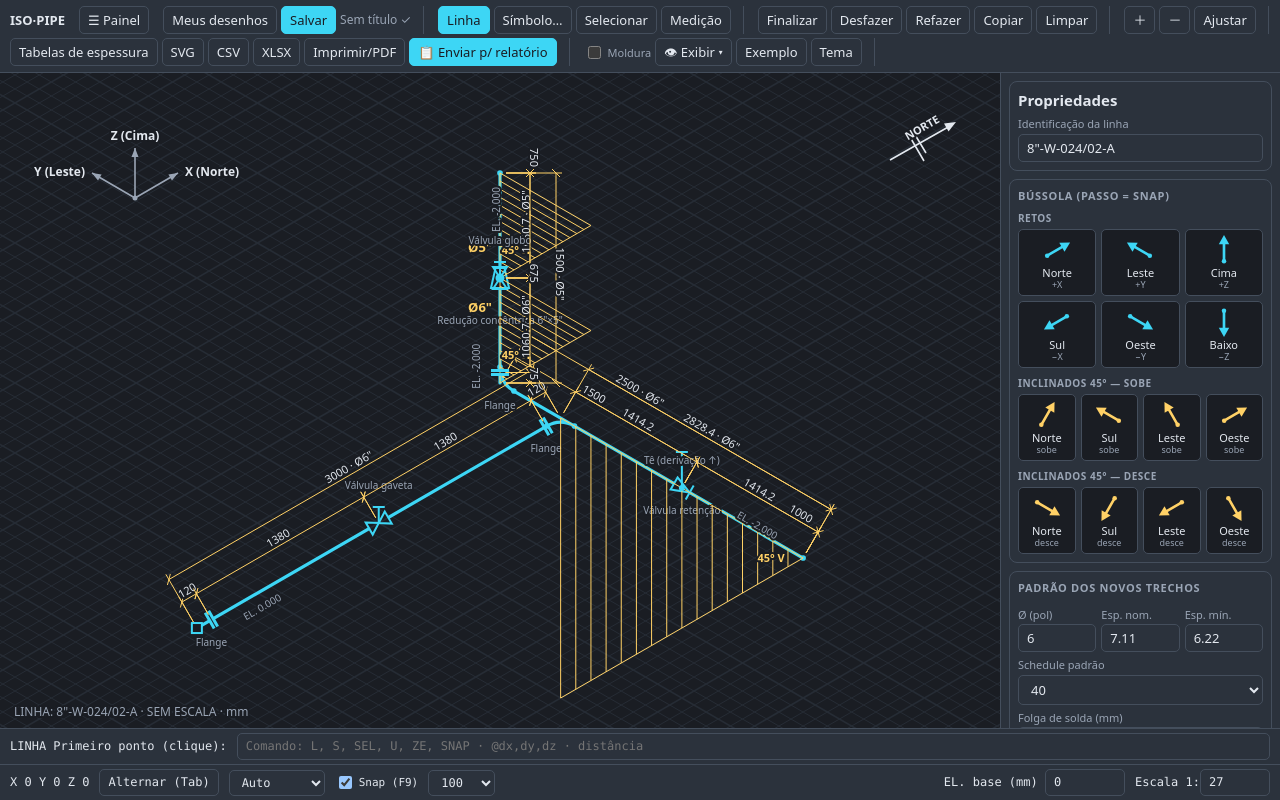
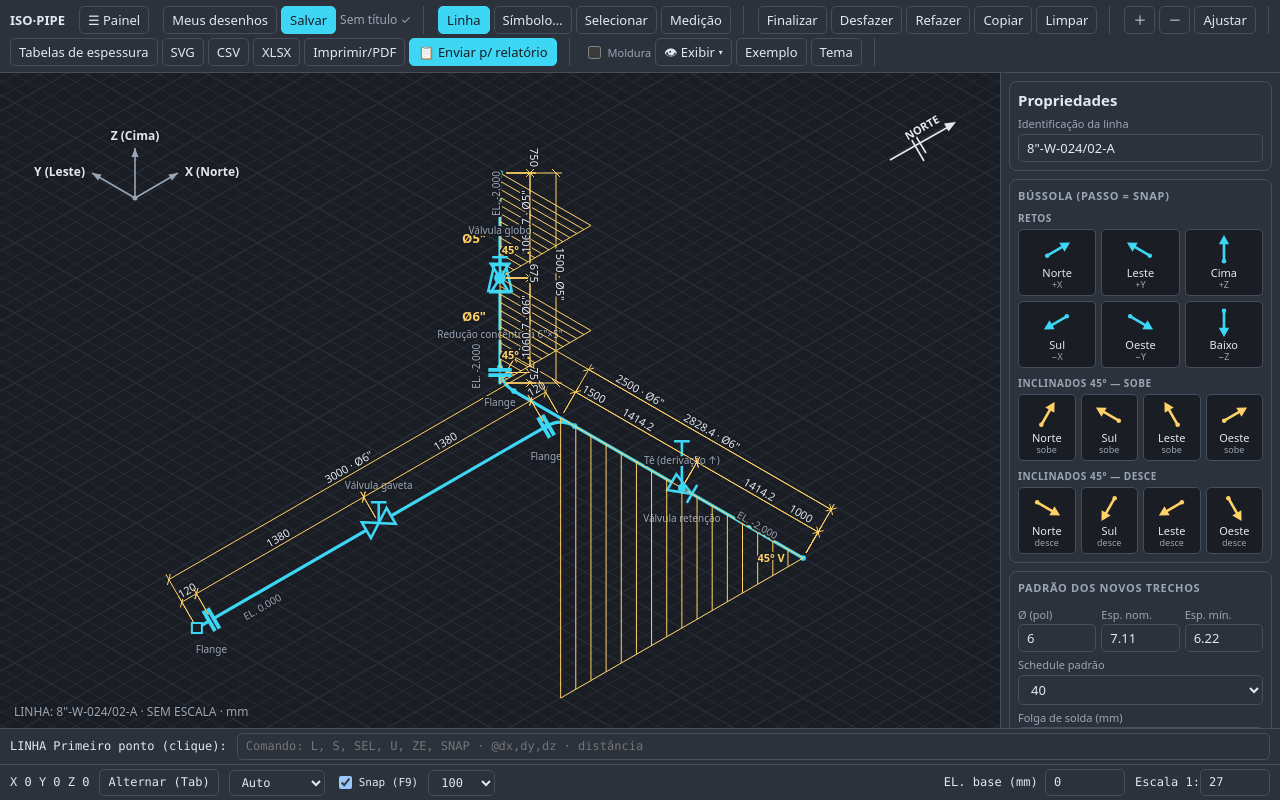
Before and after one commit to NiltonTakahashi/isopipe, a plain HTML site: page index.html in a window 1280 px wide. Drawn offline with Linux system fonts and the light colour scheme.

Commit message:
Tamanho dos símbolos proporcional ao diâmetro do tubo
O símbolo tem tamanho real aproximado (2,5x o diâmetro externo; equipamentos 6x) e acompanha o zoom como o resto do desenho, com mínimo e máximo na tela. Cache offline v6.

Co-Authored-By: Claude Opus 5.5 <noreply@anthropic.com>
Claude-Session: https://claude.ai/code/session_015C3DAx6k7VE4f8EWDsNG7b

```diff
--- a/index.html
+++ b/index.html
@@ -151,17 +151,17 @@ const ins=t=>`<path d="M0 0V-14" fill="none" stroke="var(--pipe)" stroke-width="
  compressor:`<polygon points="-13,-11 13,-5 13,5 -13,11" ${pn}/><path d="M13 0H19" ${b}/>`,motorE:`<rect x="-13" y="-9" width="26" height="18" rx="3" ${pn}/><text y="4" text-anchor="middle" font-size="11" font-weight="700" fill="var(--ink)">M</text><path d="M13 0H20M-9 9V14M9 9V14M-13 14H13" ${b}/>`,
  turbina:`<polygon points="-13,-5 13,-11 13,11 -13,5" ${pn}/><text y="3.5" text-anchor="middle" font-size="9" fill="var(--ink)">T</text><path d="M13 0H19" ${b}/>`,teeJ:`<circle r="6" fill="var(--pn)" stroke="var(--acc)" stroke-width="2.5"/><circle r="2.5" fill="var(--acc)"/>`};
  return`<g transform="translate(${x},${y}) rotate(${dl})${SS!=1?` scale(${SS})`:''}">${o[t]||''}</g>`}
-function render(){SS=V.kr?Math.max(.15,Math.min(1.6,V.k/V.kr)):1;const V_={l:$('v_l').checked,d:$('v_d').checked,n:$('v_n').checked,a:$('v_a').checked,m:$('v_m').checked};order();PL=[];MPOS={};MQ=[];OBS=[];let o='<defs><pattern id="ht" width="6" height="6" patternUnits="userSpaceOnUse" patternTransform="rotate(45)"><path d="M0 0V6" stroke="var(--acc)" stroke-width="1"/></pattern></defs>';const k=V.k,f=ch||(S.length?S[S.length-1].b:[0,0,0]),GP=plane=='auto'?'xy':plane,[p1,p2]=GP=='xy'?['X','Y']:GP=='xz'?['X','Z']:['Y','Z'],base=sp(f.map((v,i)=>(GP=='xy'?i==2:GP=='xz'?i==1:i==0)?v:0)),sk=step*k;
+function render(){SS=1;const V_={l:$('v_l').checked,d:$('v_d').checked,n:$('v_n').checked,a:$('v_a').checked,m:$('v_m').checked};order();PL=[];MPOS={};MQ=[];OBS=[];let o='<defs><pattern id="ht" width="6" height="6" patternUnits="userSpaceOnUse" patternTransform="rotate(45)"><path d="M0 0V6" stroke="var(--acc)" stroke-width="1"/></pattern></defs>';const k=V.k,f=ch||(S.length?S[S.length-1].b:[0,0,0]),GP=plane=='auto'?'xy':plane,[p1,p2]=GP=='xy'?['X','Y']:GP=='xz'?['X','Z']:['Y','Z'],base=sp(f.map((v,i)=>(GP=='xy'?i==2:GP=='xz'?i==1:i==0)?v:0)),sk=step*k;
  let gm=1;while(step*gm*k<14)gm*=2;const gk=step*gm*k,NG=Math.min(Math.ceil(2*Math.hypot(W,H)/gk),500);for(let i=-NG;i<=NG;i++)[[p1,p2],[p2,p1]].forEach(([a,b])=>{const u=AX[a],v=AX[b],L=NG*gk,bx=base[0]+i*gk*u[0],by=base[1]+i*gk*u[1];o+=`<path class="gd" d="M${bx-L*v[0]} ${by-L*v[1]}L${bx+L*v[0]} ${by+L*v[1]}" stroke="var(--grid)" stroke-width="${i%5?1:1.6}"/>`});
  const nodes={};S.forEach((s,i)=>[s.a,s.b].forEach((p,e)=>(nodes[key(p)]??=[]).push([i,e])));const A=S.map(s=>[sp(s.a),sp(s.b)]),sh=S.map(()=>[null,null]);let el='',wd='';
  Object.entries(nodes).forEach(([kk,l])=>{if(l.length!=2||l[0][0]==l[1][0])return;const[n1,n2]=l,P=A[n1[0]][n1[1]],v=l.map(([i,e])=>{const q=A[i][1-e];return[q[0]-P[0],q[1]-P[1]]}),L=v.map(a=>Math.hypot(...a)||1);
   if(Math.abs(v[0][0]*v[1][1]-v[0][1]*v[1][0])<1e-3*L[0]*L[1]){wd+=`<circle cx="${P[0]}" cy="${P[1]}" r="2.8" fill="var(--pipe)"/>`;return}const r=Math.min(16,L[0]/2,L[1]/2),q=v.map((a,i)=>[P[0]+a[0]/L[i]*r,P[1]+a[1]/L[i]*r]);sh[n1[0]][n1[1]]=q[0];sh[n2[0]][n2[1]]=q[1];el+=`M${q[0]}Q${P} ${q[1]}`;wd+=q.map(c=>`<circle cx="${c[0]}" cy="${c[1]}" r="2.8" fill="var(--pipe)"/>`).join('')});
  let ln='';S.forEach((s,i)=>{const a=sh[i][0]||A[i][0],b=sh[i][1]||A[i][1];ln+=`M${a}L${b}`});
  ms.forEach(i=>{const s=A[i];if(s)o+=`<path d="M${s[0]}L${s[1]}" stroke="var(--acc)" stroke-width="9" opacity=".3" stroke-linecap="round"/>`});if(sel&&sel.j==-1&&A[sel.i])A[sel.i].forEach(p=>o+=`<rect x="${p[0]-5}" y="${p[1]-5}" width="10" height="10" fill="var(--acc)"/>`);if(false){const s=A[0];o+=`<path d="M${s[0]}L${s[1]}" stroke="var(--acc)" stroke-width="9" opacity=".3" stroke-linecap="round"/>`}
- let gq='';S.forEach((s,i)=>{const[a,b]=A[i];s.it.forEach(m=>{const r=GAP[m.t]*SS;if(r){const q=[a[0]+(b[0]-a[0])*m.f,a[1]+(b[1]-a[1])*m.f];gq+=`<circle cx="${q[0]}" cy="${q[1]}" r="${r}" fill="#000"/>`}})});
+ let gq='';S.forEach((s,i)=>{const[a,b]=A[i];s.it.forEach(m=>{SS=symZ(m,s);const r=GAP[m.t]*SS;if(r){const q=[a[0]+(b[0]-a[0])*m.f,a[1]+(b[1]-a[1])*m.f];gq+=`<circle cx="${q[0]}" cy="${q[1]}" r="${r}" fill="#000"/>`}})});
  o+=`<mask id="pgap" maskUnits="userSpaceOnUse" x="-100000" y="-100000" width="200000" height="200000"><rect x="-100000" y="-100000" width="200000" height="200000" fill="#fff"/>${gq}</mask><path d="${ln}${el}" fill="none" stroke="var(--pipe)" stroke-width="3.2" stroke-linecap="round" mask="url(#pgap)"/>`+wd;
  S.forEach((s,i)=>{const[a,b]=A[i],dx=b[0]-a[0],dy=b[1]-a[1],L=Math.hypot(dx,dy)||1,an=Math.atan2(dy,dx)*180/Math.PI;
-  s.it.forEach((m,j)=>{const q=[a[0]+dx*m.f,a[1]+dy*m.f];OBS.push([q[0],q[1],15*SS]);if(sel&&sel.i==i&&sel.j==j)o+=`<circle cx="${q[0]}" cy="${q[1]}" r="${17*SS}" fill="none" stroke="var(--acc)" stroke-width="2"/>`;o+=sym(m.t,q[0],q[1],an+(m.rev?180:0),m.t=='reducerE'?0:stemDelta(s,m),m.t=='reducerE'&&m.st=='d')+(V_.d?redLab(m,q,dx/L,dy/L):'')+(V_.n?`<text data-lb="n" class="halo" x="${q[0]}" y="${q[1]+(/tee|inst|gate|globe|ball|bfly|needle|psv/.test(m.t)?-34:RED.has(m.t)?46:EQ.has(m.t)?44:26)*Math.max(SS,.45)}" font-size="10" text-anchor="middle" fill="var(--mut)">${esc(m.d.name)}${RED.has(m.t)?` ${m.d.dn||'?'}"×${m.d.dn2||'?'}"`:''}</text>`:'')});
+  s.it.forEach((m,j)=>{SS=symZ(m,s);const q=[a[0]+dx*m.f,a[1]+dy*m.f];OBS.push([q[0],q[1],15*SS]);if(sel&&sel.i==i&&sel.j==j)o+=`<circle cx="${q[0]}" cy="${q[1]}" r="${17*SS}" fill="none" stroke="var(--acc)" stroke-width="2"/>`;o+=sym(m.t,q[0],q[1],an+(m.rev?180:0),m.t=='reducerE'?0:stemDelta(s,m),m.t=='reducerE'&&m.st=='d')+(V_.d?redLab(m,q,dx/L,dy/L):'')+(V_.n?`<text data-lb="n" class="halo" x="${q[0]}" y="${q[1]+(/tee|inst|gate|globe|ball|bfly|needle|psv/.test(m.t)?-34:RED.has(m.t)?46:EQ.has(m.t)?44:26)*Math.max(SS,.45)}" font-size="10" text-anchor="middle" fill="var(--mut)">${esc(m.d.name)}${RED.has(m.t)?` ${m.d.dn||'?'}"×${m.d.dn2||'?'}"`:''}</text>`:'')});
   {const dz=s.b[2]-s.a[2],hx=s.b[0]-s.a[0],hy=s.b[1]-s.a[1],hz=Math.hypot(hx,hy),Vv=!!dz&&hz>0,Hh=!dz&&hx&&hy;
  if((Vv||Hh)&&!s.noang&&V_.a){const dn=Vv&&s.a[2]>s.b[2],A3=dn?s.b:s.a,B3=dn?s.a:s.b,pa=dn?b:a,pb=dn?a:b,ry=!Vv&&raOf(s)==1,c3=Vv?[B3[0],B3[1],A3[2]]:ry?[A3[0],B3[1],A3[2]]:[B3[0],A3[1],A3[2]],c2=sp(c3),ang=angOf(s);
   o+=hatchTri(pa,pb,c2);
@@ -535,6 +535,7 @@ function upgradeS(arr){let ch=false;const g=dflt();
   x.it.forEach(m=>{if(typeof m.f!='number'||!(m.f>=0&&m.f<=1)){m.f=.5;ch=true}if(!m.d||typeof m.d!='object'){m.d={...x.d,name:SY[m.t]};ch=true}if(!m.d.name){m.d.name=SY[m.t];ch=true}if(m.d.nc==null){m.d.nc=NOCALC.has(m.t);ch=true}if(!(m.d.dn>0)){m.d.dn=x.d.dn;ch=true}if(RED.has(m.t)&&!(m.d.dn2>0)){m.d.dn2=smaller(m.d.dn);ch=true}});
   x.m.forEach(q=>{if(typeof q.j!='number'||q.j>=x.it.length){q.j=-1;ch=true}if(typeof q.f!='number'){q.f=.5;ch=true}if(q.t==null){q.t='';ch=true}})});
  S=arr;const b=JSON.stringify(S);redNormAll();return ch||JSON.stringify(S)!==b}
+function symZ(m,s){const dn=Math.max(m.d&&m.d.dn>0?m.d.dn:0,s.d.dn>0?s.d.dn:0)||6,D=od(dn)||dn*25.4,Lw=(EQ.has(m.t)?6:2.5)*D;return Math.max(.35,Math.min(1.3,Lw*V.k/22))}
 const TR=matchMedia('(pointer:coarse)').matches?1.8:1;
 let cmP=null;function showCM(e,p){cmP=p;const r=$('cv').getBoundingClientRect(),m=$('cm');m.hidden=false;m.style.left=Math.max(4,Math.min(e.clientX-r.left,r.width-200))+'px';m.style.top=Math.max(4,Math.min(e.clientY-r.top,r.height-260))+'px'}
 svg.oncontextmenu=e=>{e.preventDefault();showCM(e,pt(e))};
--- a/sw.js
+++ b/sw.js
@@ -1,5 +1,5 @@
 // ISO-PIPE — funcionamento offline. Mude VERSAO quando publicar arquivos novos.
-const VERSAO='isopipe-v5';
+const VERSAO='isopipe-v6';
 const ARQUIVOS=['./','index.html','manifest.webmanifest','lib/xlsx.full.min.js','lib/pdf.min.js','lib/pdf.worker.min.js','icons/icon-180.png','icons/icon-192.png','icons/icon-512.png','icons/maskable-512.png'];
 self.addEventListener('install',e=>{e.waitUntil(caches.open(VERSAO).then(c=>c.addAll(ARQUIVOS)).then(()=>self.skipWaiting()))});
 self.addEventListener('activate',e=>{e.waitUntil(caches.keys().then(ks=>Promise.all(ks.filter(k=>k!==VERSAO).map(k=>caches.delete(k)))).then(()=>self.clients.claim()))});
```
